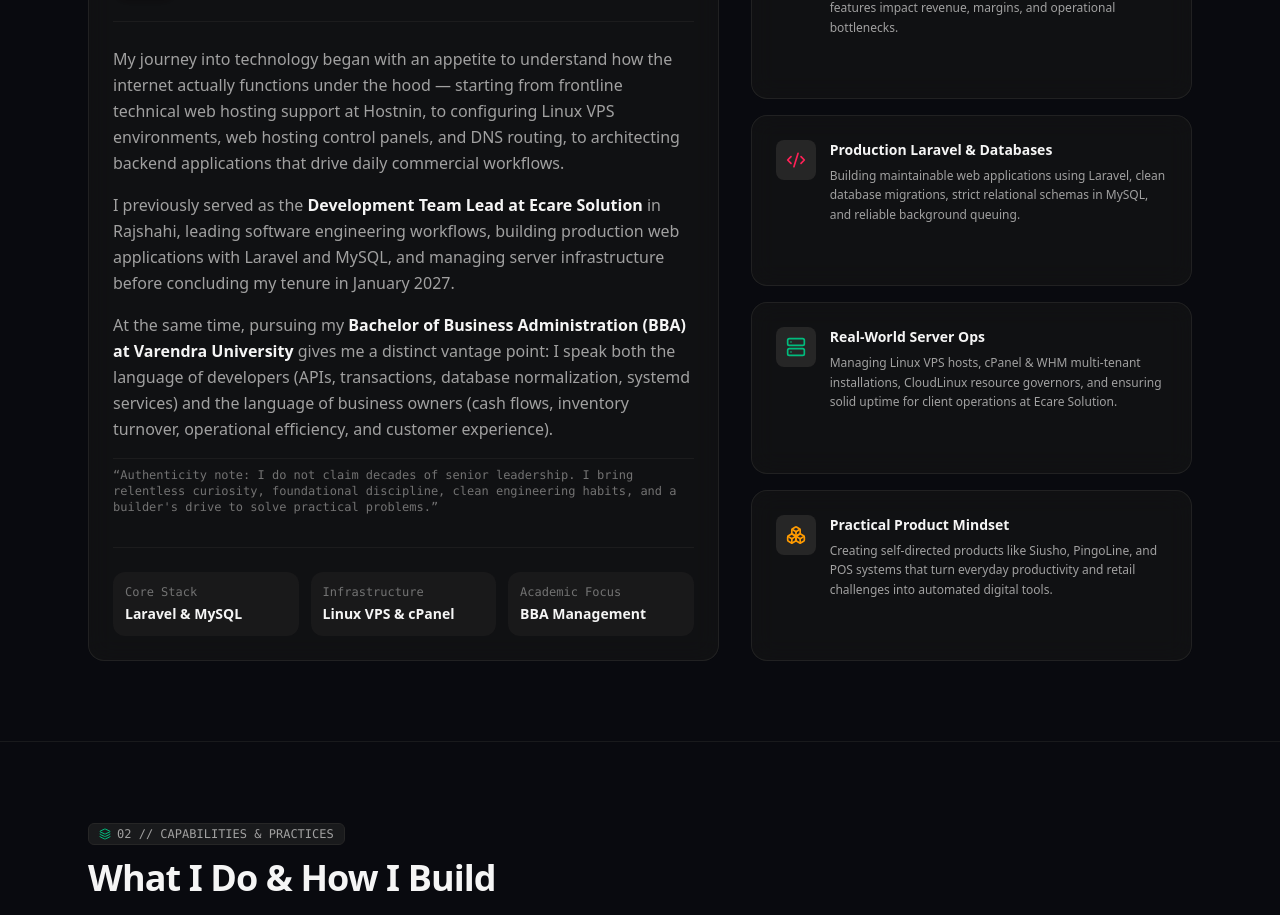
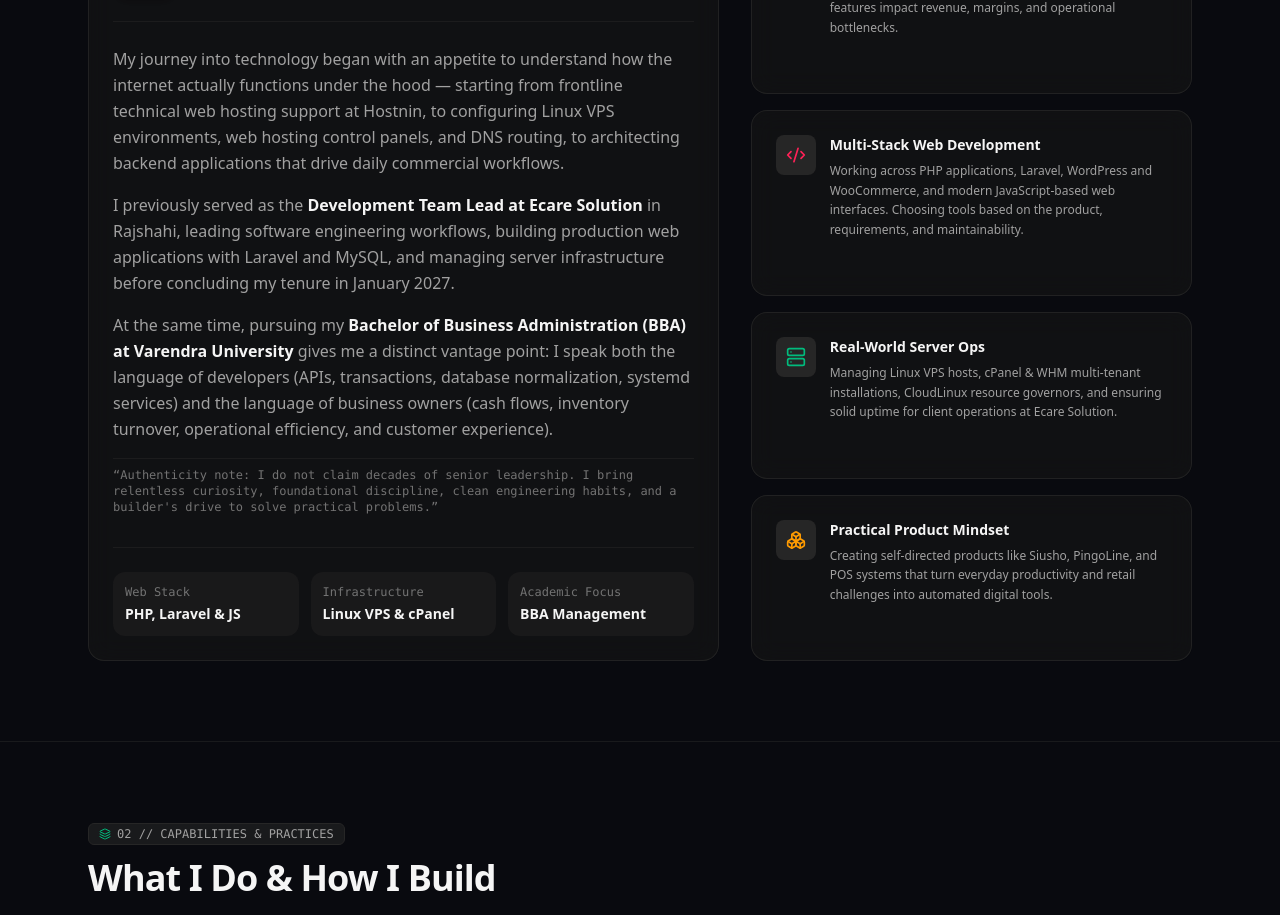
Before and after one commit to sakifistiak/my-portfolio, a Next.js app: page / in a window 1280 px wide. Shown: the part 1480-2395 px from the top of the page. Built offline with nearby package versions, Linux system fonts and the light colour scheme.

Commit message:
Broaden portfolio positioning beyond Laravel

```diff
--- a/src/components/About.tsx
+++ b/src/components/About.tsx
@@ -21,11 +21,11 @@ export function About() {
         'Combining formal BBA business education with hands-on software development. I look beyond raw syntax to see how features impact revenue, margins, and operational bottlenecks.',
     },
     {
-      title: 'Production Laravel & Databases',
+      title: 'Multi-Stack Web Development',
       icon: Code2,
       color: 'text-rose-500',
       description:
-        'Building maintainable web applications using Laravel, clean database migrations, strict relational schemas in MySQL, and reliable background queuing.',
+        'Working across PHP applications, Laravel, WordPress and WooCommerce, and modern JavaScript-based web interfaces. Choosing tools based on the product, requirements, and maintainability.',
     },
     {
       title: 'Real-World Server Ops',
@@ -113,9 +113,9 @@ export function About() {
               {/* Quick stats / highlight bar */}
               <div className="mt-8 grid grid-cols-2 sm:grid-cols-3 gap-3 border-t border-neutral-200/60 pt-6 dark:border-neutral-800/60">
                 <div className="rounded-xl bg-neutral-100/60 p-3 dark:bg-neutral-800/40">
-                  <div className="text-xs font-mono text-neutral-500">Core Stack</div>
+                  <div className="text-xs font-mono text-neutral-500">Web Stack</div>
                   <div className="mt-1 text-sm font-semibold text-neutral-900 dark:text-neutral-100">
-                    Laravel &amp; MySQL
+                    PHP, Laravel &amp; JS
                   </div>
                 </div>
                 <div className="rounded-xl bg-neutral-100/60 p-3 dark:bg-neutral-800/40">
```
